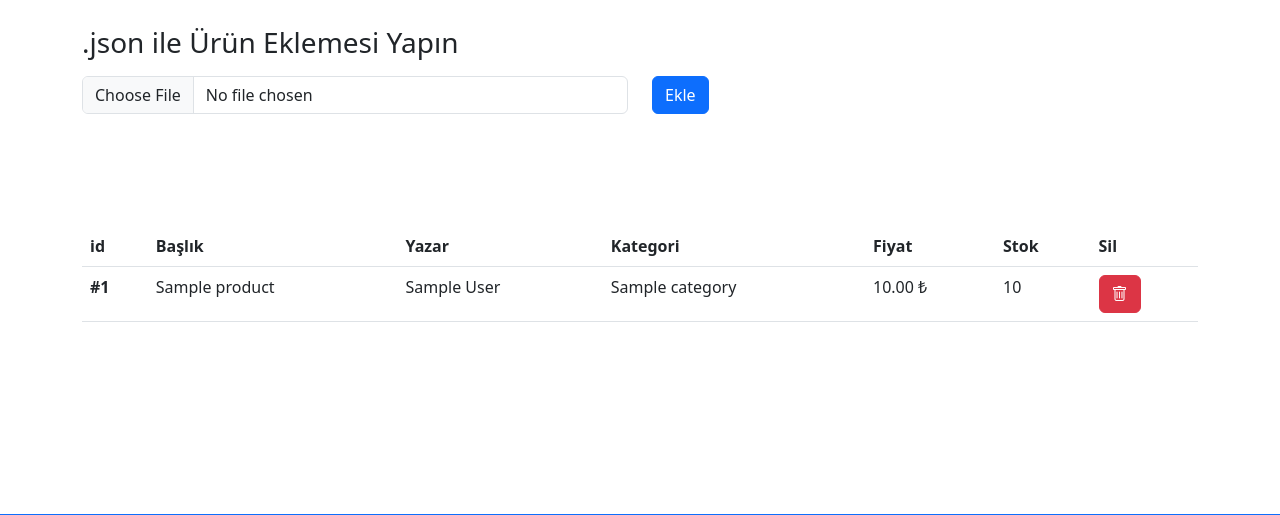
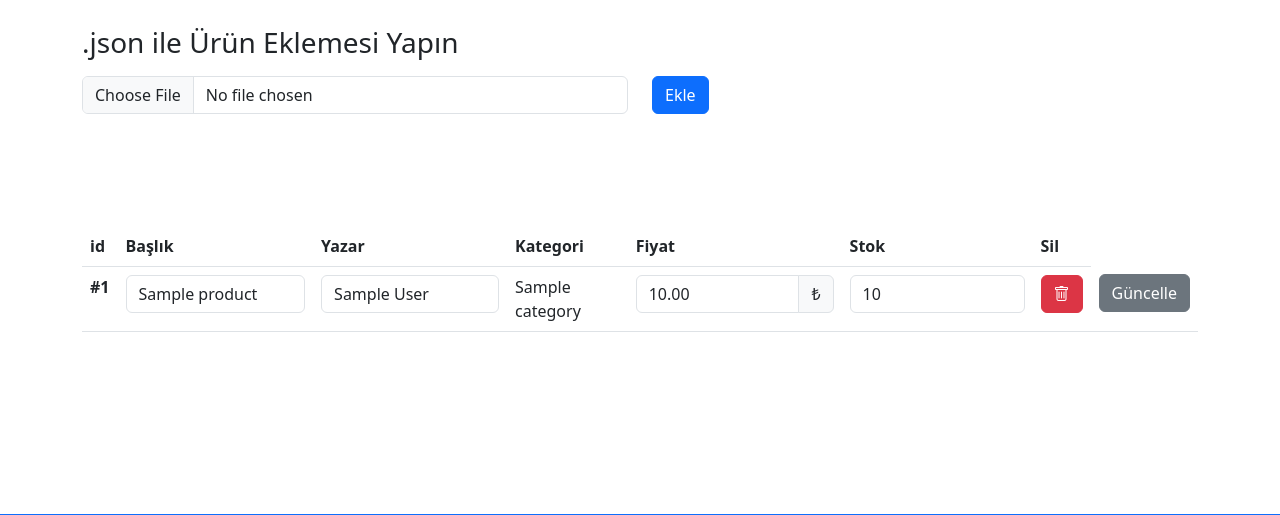
Before and after one commit to hidircanmtl/kitapal, a PHP site: page /adminpanel/production/products.php?durum=silindi in a window 1280 px wide. Shown: the part 238-753 px from the top of the page. Run offline with PHP 8.4, Linux system fonts and the light colour scheme; the visitor is signed in with stand-in values (Sample User, id 1); tables that the repository leaves empty or names only in its code hold one stand-in row (values such as "Sample post"); some libraries are stand-ins or nearby versions.

Commit message:
Update products.php

```diff
--- a/adminpanel/production/products.php
+++ b/adminpanel/production/products.php
@@ -46,20 +46,32 @@ require_once 'header.php';
                 $urunsor->execute();
                 while ($uruncek = $urunsor->fetch(PDO::FETCH_ASSOC)) {
                     ?>
+                <form method="post" action="../utilities/operations.php">
                     <tr>
-                        <th scope="row">#<?php echo $uruncek['product_id'] ?></th>
-                        <td><?php echo $uruncek['title'] ?></td>
-                        <td><?php echo $uruncek['author'] ?></td>
+                        <th scope="row">#<?php echo $uruncek['product_id'] ?>
+                            <input name="product_id" type="hidden" value="<?php echo $uruncek['product_id'] ?>">
+                        </th>
+                        <td><input type="text" class="form-control" name="title" value="<?php echo $uruncek['title'] ?>"></td>
+                        <td><input type="text" class="form-control" name="author" value="<?php echo $uruncek['author'] ?>"></td>
                         <td><?php echo $uruncek['category_title'] ?></td>
-                        <td><?php echo number_format($uruncek['list_price'], 2) ?> ₺</td>
-                        <td><?php echo $uruncek['stock_quantity'] ?></td>
+                        <td>
+                            <div class="input-group">
+                                <input name="list_price" type="number" value="<?php echo number_format($uruncek['list_price'], 2) ?>" class="form-control">
+                                <span class="input-group-text" id="basic-addon2">₺</span>
+                            </div>
+                        </td>
+                        <td><input type="text" class="form-control" name="stock_quantity" value="<?php echo $uruncek['stock_quantity'] ?>"></td>
                         <td>
                             <a href="../utilities/operations.php?product_id=<?php echo $uruncek['product_id']; ?>&urunsil=ok"
                                class="btn btn-danger">
                                 <i class="bi bi-trash"></i>
                             </a>
                         </td>
+                        <td>
+                            <button class="btn btn-secondary" type="submit" name="productupdate">Güncelle</button>
+                        </td>
                     </tr>
+                </form>
                     <?php
                 }
                 ?>
```
